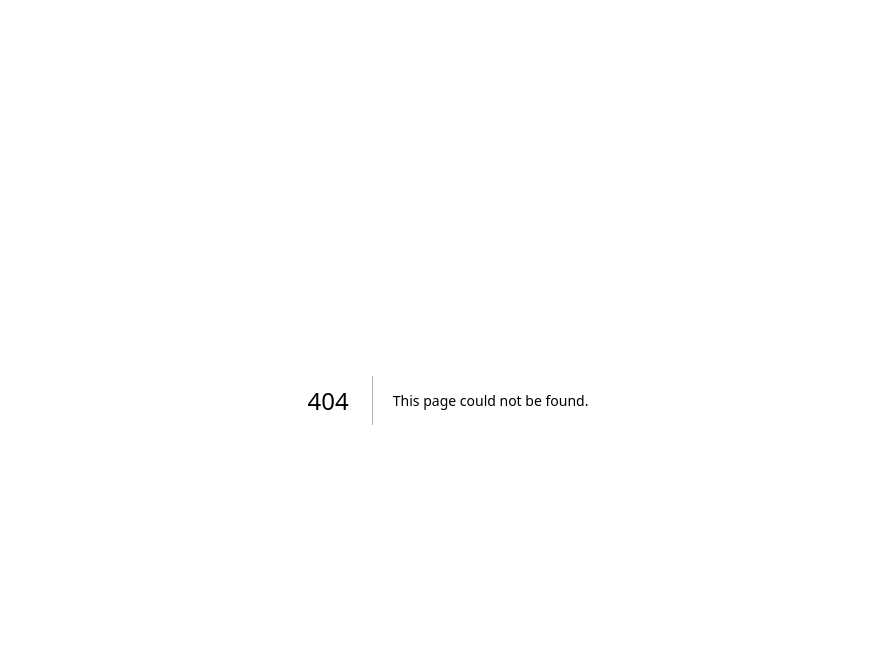
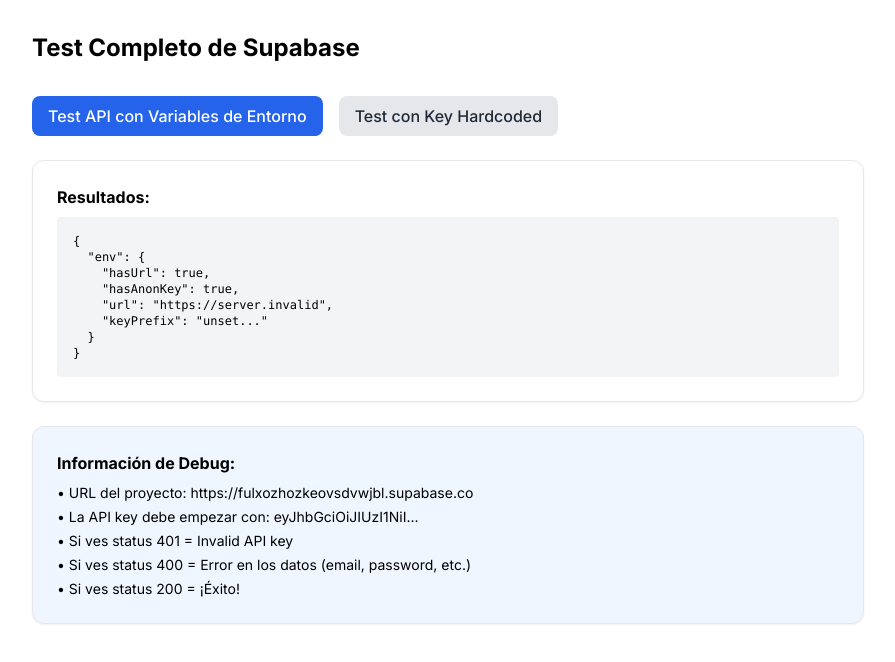
Before and after one commit to hulk84/HealthAI-Saas, a Next.js app: page /test-supabase in a window 1280 px wide. Before the commit this address had no page. Shown: the top 662 px of the page, without its empty margins (192-1087 px from the left). Built offline with nearby package versions, Linux system fonts and the light colour scheme; no server answers.

Commit message:
Add comprehensive Supabase testing page

```diff
--- /dev/null
+++ b/src/app/test-supabase/page.tsx
@@ -0,0 +1,153 @@
+'use client'
+
+import { useState, useEffect } from 'react'
+
+export default function TestSupabasePage() {
+  const [results, setResults] = useState<any>({})
+  const [loading, setLoading] = useState(false)
+
+  useEffect(() => {
+    // Check environment variables on load
+    setResults(prev => ({
+      ...prev,
+      env: {
+        hasUrl: !!process.env.NEXT_PUBLIC_SUPABASE_URL,
+        hasAnonKey: !!process.env.NEXT_PUBLIC_SUPABASE_ANON_KEY,
+        url: process.env.NEXT_PUBLIC_SUPABASE_URL,
+        keyPrefix: process.env.NEXT_PUBLIC_SUPABASE_ANON_KEY?.substring(0, 50) + '...'
+      }
+    }))
+  }, [])
+
+  const testDirectAPI = async () => {
+    setLoading(true)
+    try {
+      // Test 1: Check if API is accessible
+      const healthResponse = await fetch('https://fulxozhozkeovsdvwjbl.supabase.co/rest/v1/', {
+        headers: {
+          'apikey': process.env.NEXT_PUBLIC_SUPABASE_ANON_KEY!,
+          'Authorization': `Bearer ${process.env.NEXT_PUBLIC_SUPABASE_ANON_KEY!}`
+        }
+      })
+
+      const healthResult = {
+        status: healthResponse.status,
+        statusText: healthResponse.statusText,
+        headers: Object.fromEntries(healthResponse.headers.entries())
+      }
+
+      // Test 2: Try auth endpoint
+      const authResponse = await fetch('https://fulxozhozkeovsdvwjbl.supabase.co/auth/v1/signup', {
+        method: 'POST',
+        headers: {
+          'apikey': process.env.NEXT_PUBLIC_SUPABASE_ANON_KEY!,
+          'Content-Type': 'application/json'
+        },
+        body: JSON.stringify({
+          email: 'test@example.com',
+          password: 'test123456'
+        })
+      })
+
+      const authData = await authResponse.json()
+      const authResult = {
+        status: authResponse.status,
+        statusText: authResponse.statusText,
+        data: authData
+      }
+
+      setResults({
+        env: results.env,
+        health: healthResult,
+        auth: authResult,
+        timestamp: new Date().toISOString()
+      })
+    } catch (error: any) {
+      setResults({
+        ...results,
+        error: error.message
+      })
+    }
+    setLoading(false)
+  }
+
+  const testWithDifferentKey = async () => {
+    setLoading(true)
+    try {
+      // Try with the exact key from the error message
+      const testKey = 'eyJhbGciOiJIUzI1NiIsInR5cCI6IkpXVCJ9.eyJpc3MiOiJzdXBhYmFzZSIsInJlZiI6ImZ1bHhvemhvemtlb3ZzZHZ3amJsIiwicm9sZSI6ImFub24iLCJpYXQiOjE3NTIwOTM4MjQsImV4cCI6MjA2NzY2OTgyNH0.UWsV9DGCE-_pYRO_N2sdohmP5aAdFFl_BFdCnU_jvZE'
+
+      const response = await fetch('https://fulxozhozkeovsdvwjbl.supabase.co/auth/v1/signup', {
+        method: 'POST',
+        headers: {
+          'apikey': testKey,
+          'Content-Type': 'application/json'
+        },
+        body: JSON.stringify({
+          email: 'test2@example.com',
+          password: 'test123456'
+        })
+      })
+
+      const data = await response.json()
+      setResults({
+        ...results,
+        hardcodedKeyTest: {
+          status: response.status,
+          data: data,
+          keyUsed: testKey.substring(0, 50) + '...'
+        }
+      })
+    } catch (error: any) {
+      setResults({
+        ...results,
+        hardcodedKeyTest: { error: error.message }
+      })
+    }
+    setLoading(false)
+  }
+
+  return (
+    <div className="p-8 max-w-4xl mx-auto">
+      <h1 className="text-2xl font-bold mb-4">Test Completo de Supabase</h1>
+
+      <div className="space-y-4 mb-6">
+        <button
+          onClick={testDirectAPI}
+          disabled={loading}
+          className="btn-primary mr-4"
+        >
+          Test API con Variables de Entorno
+        </button>
+
+        <button
+          onClick={testWithDifferentKey}
+          disabled={loading}
+          className="btn-secondary"
+        >
+          Test con Key Hardcoded
+        </button>
+      </div>
+
+      <div className="space-y-4">
+        <div className="card">
+          <h2 className="font-bold mb-2">Resultados:</h2>
+          <pre className="bg-gray-100 p-4 rounded overflow-auto text-xs">
+            {JSON.stringify(results, null, 2)}
+          </pre>
+        </div>
+      </div>
+
+      <div className="mt-6 card bg-blue-50">
+        <h3 className="font-bold mb-2">Información de Debug:</h3>
+        <ul className="text-sm space-y-1">
+          <li>• URL del proyecto: https://fulxozhozkeovsdvwjbl.supabase.co</li>
+          <li>• La API key debe empezar con: eyJhbGciOiJIUzI1NiI...</li>
+          <li>• Si ves status 401 = Invalid API key</li>
+          <li>• Si ves status 400 = Error en los datos (email, password, etc.)</li>
+          <li>• Si ves status 200 = ¡Éxito!</li>
+        </ul>
+      </div>
+    </div>
+  )
+}
```
